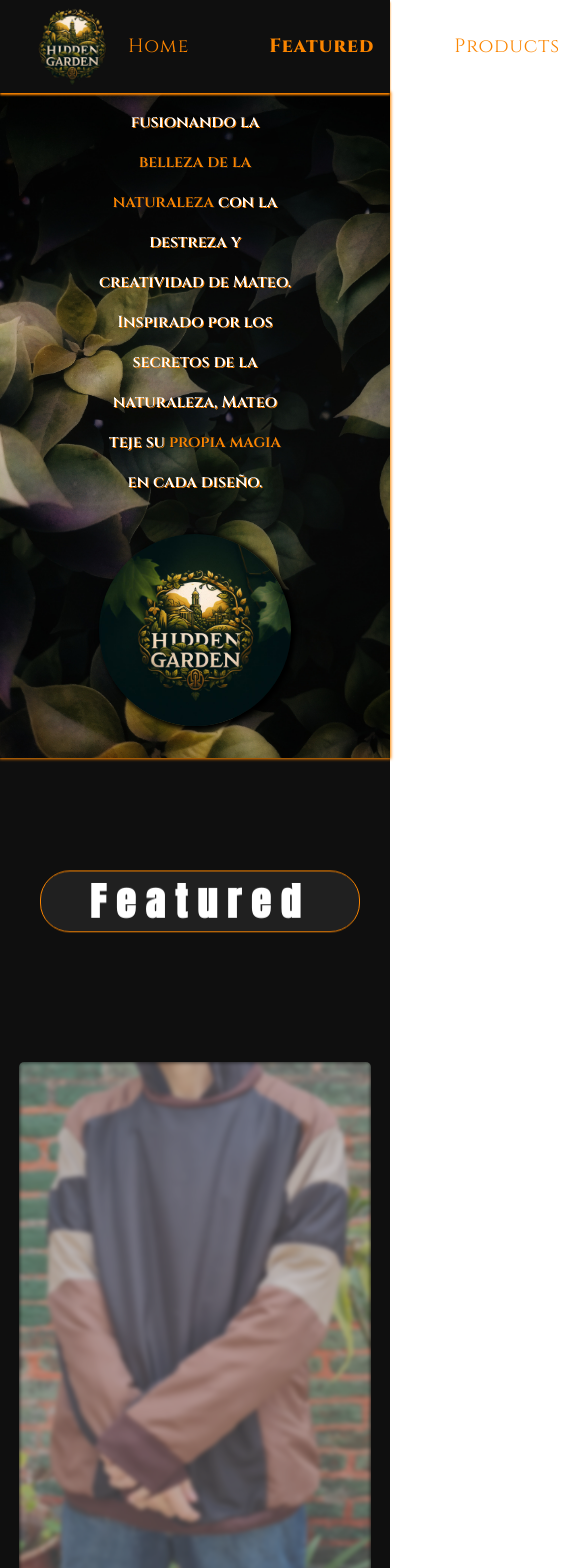
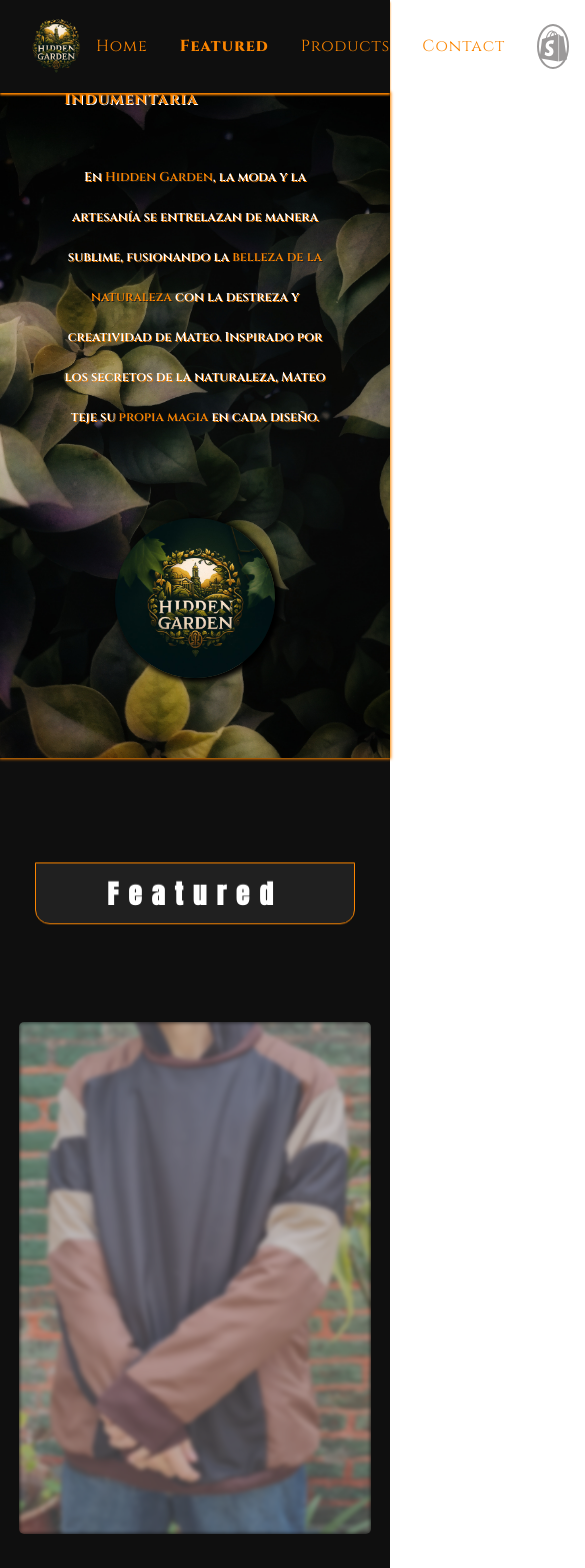
Before and after one commit to franvale581/E1-React, a React (Vite) app: page / in a window 390 px wide. Shown: the top 1568 px of the page, 585 px wide, since content can reach past the window. Built offline with nearby package versions, Linux system fonts and the light colour scheme.

Commit message:
mediaqueris-mobile-e1

```diff
--- a/src/assets/js/styles.js
+++ b/src/assets/js/styles.js
@@ -69,11 +69,18 @@
     height: 7rem;
     transition: all 0.5s ease-out;
     cursor: pointer;
+@media (max-width: 1200px) {
+    height: 5rem;
+}
 `
 
 export const NavContainer = styled.ul`
     display: flex;
     gap: 5rem;
+@media (max-width: 1200px) {
+    gap: 2rem;
+    }
+
 `
 
 
@@ -83,6 +90,10 @@
     font-weight: 400;
     letter-spacing: 1px;
     transition: all .3s ease-out;
+@media (max-width: 1200px) {
+    font-size: 1rem;
+}
+
 `
 
 
@@ -101,6 +112,11 @@
     border-radius: 50%;
     cursor: pointer;
     transition: all .3s ease-out;
+@media (max-width: 1200px) {
+    height: 2.8rem;
+    width: 2.8rem;
+}
+
 `
 
 //Header & Nav
@@ -144,6 +160,9 @@
     width: 50%;
     background: #0000;
     padding: 2rem;
+@media (max-width: 740px) {
+    padding: 5rem 0;
+}
 `
 
 export const SHeroImg = styled.img`
@@ -157,6 +176,10 @@
     transform: none;
     height: 12rem;
 }
+@media (max-width: 740px) {
+    height: 10rem;
+}
+
 `
 
 export const SHeroInfoContainer = styled.div`
@@ -210,6 +233,18 @@
 
 
 }
+
+@media (max-width: 740px) {
+    width: 100%;
+    padding: 0 4rem;
+    & h2 {
+            font-size: 1rem;
+        }
+
+        & p {
+            font-size: 0.8rem;
+        }
+}
 `
 export const BoldText = styled.span`
     color: var(--card-txt-gold);
@@ -236,10 +271,10 @@
 
 export const FeaturedTitle = styled.div`
     width: 100%;
-    height: 10rem;
+    height: 5rem;
     display: flex;
     justify-content: start;
-    align-items: center;
+    align-items: start;
     font-family: 'Anton', sans-serif;
     margin-left: 5rem;
     & h2 {
@@ -247,20 +282,33 @@
         align-items: center;
         justify-content: center;
         color: white;
-        font-size: 3rem;
+        font-size: 2.3rem;
         letter-spacing: 10px;
         background: var(--bg-dark);
         border: 1px solid var(--card-txt-gold);
         height: 4rem;
         width: 20rem;
-        border-radius: 30px;
+        border-bottom-left-radius: 15px;
+        border-bottom-right-radius: 15px;
         transform-style: preserve-3d;
     }
 
 @media (max-width: 1200px) {
+    margin: 0;
+    justify-content: center;
     & h2 {
         font-size: 2.5rem;
-    }}
+        border-radius: 0;
+        border-bottom-left-radius: 15px;
+        border-bottom-right-radius: 15px;
+    }
+}
+
+@media (max-width: 740px) {
+    & h2 {
+        font-size: 1.7rem;
+    }
+}
 `
 
 export const FeaturedProductsContainer = styled.div`
```
